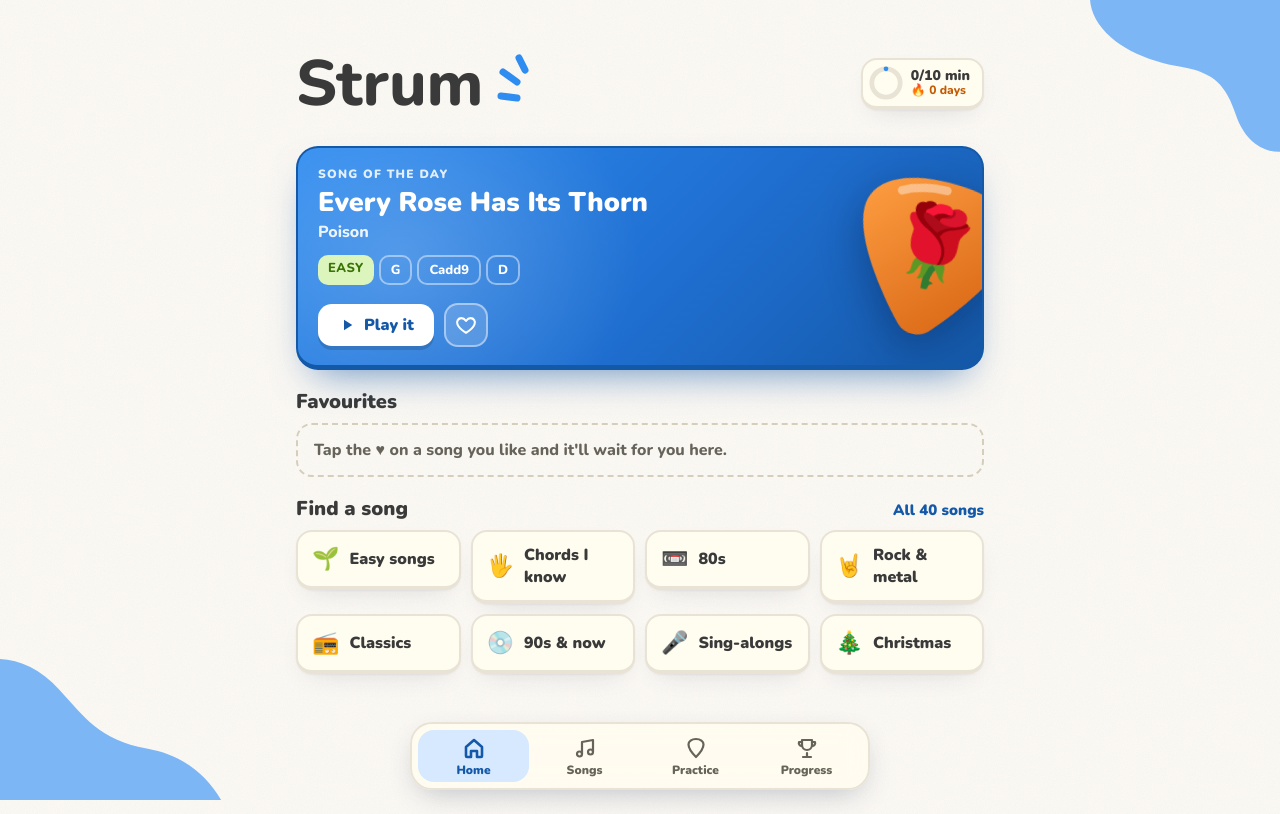
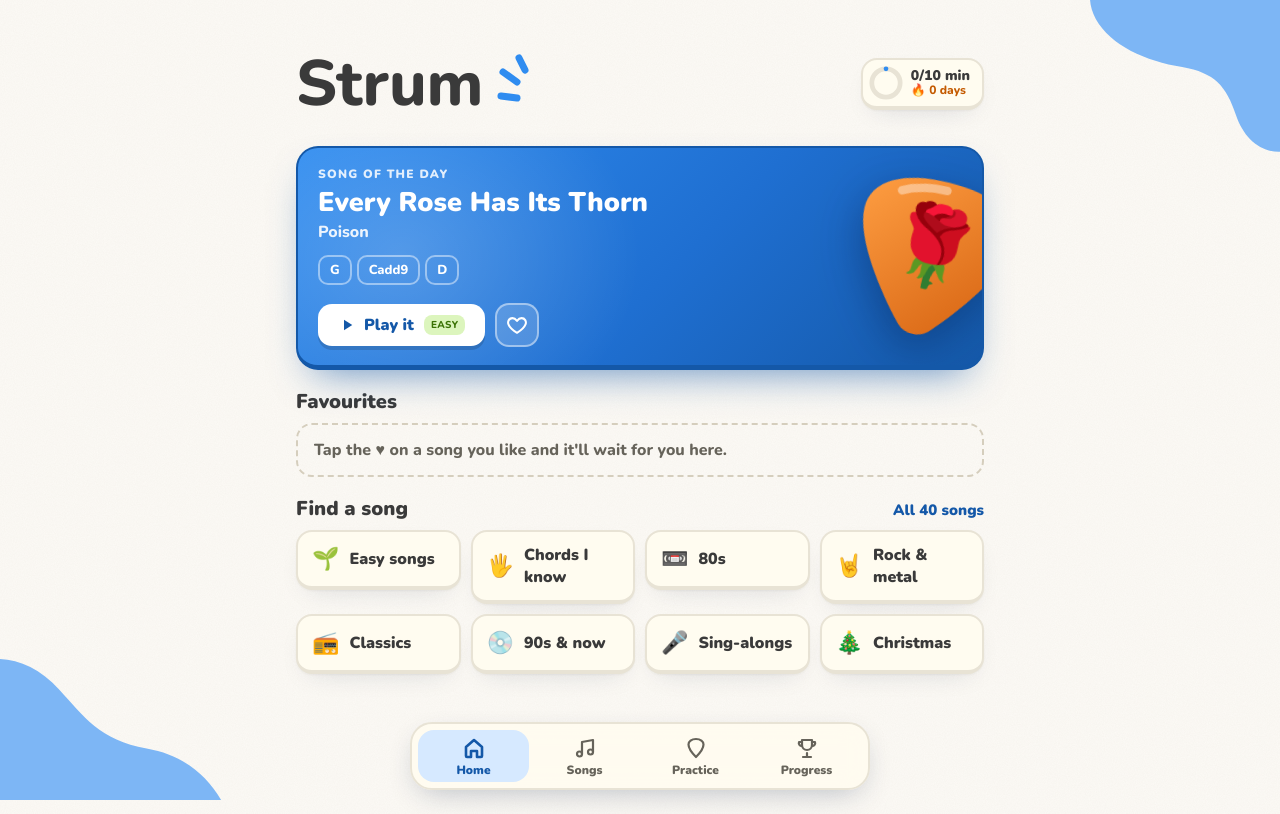
Before and after one commit to drewnotweird/strum, a React (Vite) app in the folder frontend/: page / in a window 1280 px wide. Built offline with nearby package versions, Linux system fonts and the light colour scheme.

Commit message:
Move daily song difficulty into play button

```diff
--- a/frontend/src/index.css
+++ b/frontend/src/index.css
@@ -1853,6 +1853,7 @@ body.has-tabbar { padding-bottom: calc(76px + env(safe-area-inset-bottom)); }
 }
 
 .featured__cta svg { width: 18px; height: 18px; fill: currentColor; }
+.featured__cta .featured__level { margin-left: 2px; padding: 3px 7px; border-radius: 8px; font-size: 10px; }
 .featured__cta:active { transform: translateY(3px); box-shadow: 0 1px 0 rgba(0, 0, 0, 0.14); }
 .featured__fav.fav { width: 44px; height: 44px; border-radius: 14px; background: rgba(255, 255, 255, 0.16); border-color: rgba(255, 255, 255, 0.45); color: #fff; }
 .featured__fav.fav.is-on { background: #fff; color: #e8436b; border-color: #fff; }
--- a/frontend/src/pages/Home.jsx
+++ b/frontend/src/pages/Home.jsx
@@ -98,13 +98,13 @@ export default function Home() {
           </Link>
           <span className="featured__artist">{featured.artist}</span>
           <span className="featured__meta">
-            <span className={`level level--${featured.level}`}>{LEVELS[featured.level]}</span>
             {songChords(featured).slice(0, 4).map((c) => <span key={c} className="mini-chord">{c}</span>)}
           </span>
           <span className="featured__actions">
-            <Link {...goLink(navigate, `/song/${featured.id}`)} className="featured__cta" aria-label={`Play ${featured.title}`}>
+            <Link {...goLink(navigate, `/song/${featured.id}`)} className="featured__cta" aria-label={`Play ${featured.title}, ${LEVELS[featured.level]} difficulty`}>
               <svg viewBox="0 0 24 24" aria-hidden="true"><path d="M8 5v14l11-7z" /></svg>
               Play it
+              <span className={`level level--${featured.level} featured__level`}>{LEVELS[featured.level]}</span>
             </Link>
             <FavouriteButton song={featured} className="featured__fav" />
           </span>
```
